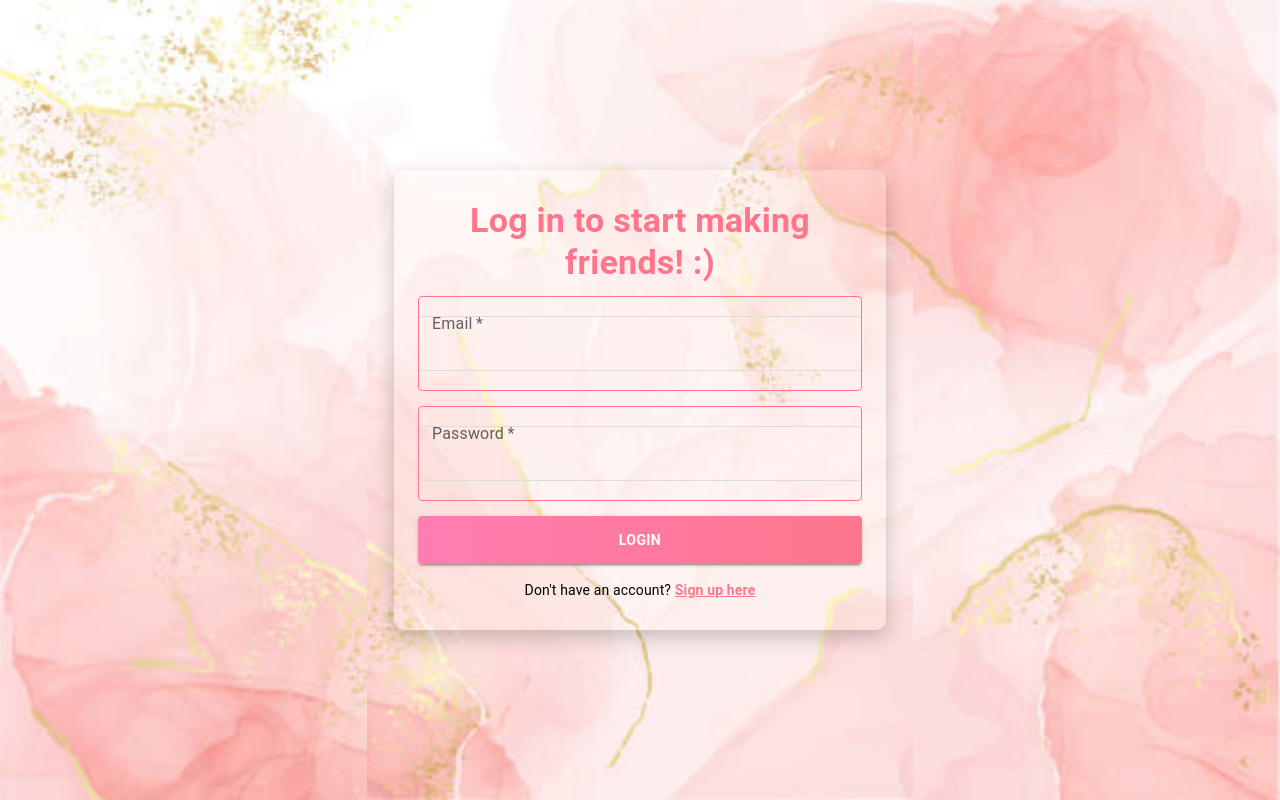
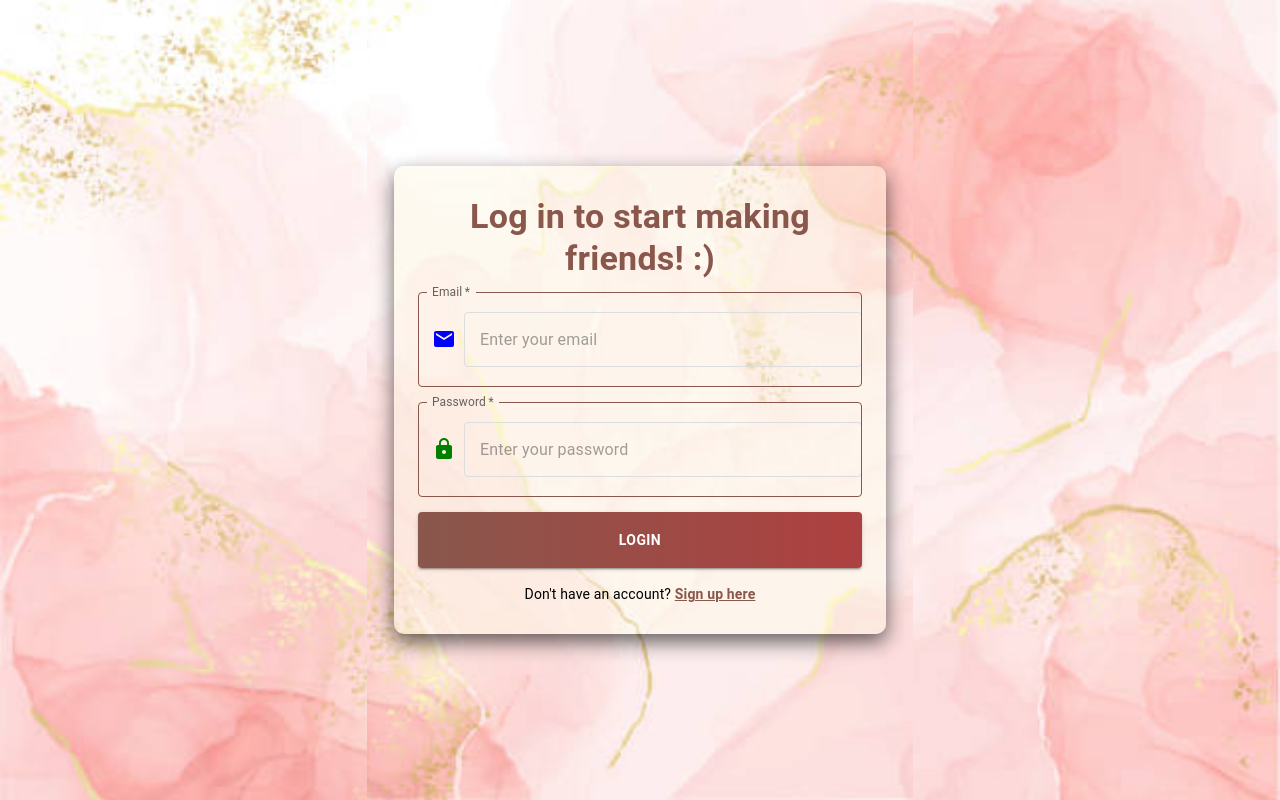
Before and after one commit to Enizeqo28/front-end, a React (Create React App) app: page /login in a window 1280 px wide. Built offline with nearby package versions, Linux system fonts and the light colour scheme.

Commit message:
edited Login page to have icons

```diff
--- a/src/components/LoginForm.js
+++ b/src/components/LoginForm.js
@@ -1,7 +1,8 @@
 import React, { useState } from 'react';
-import { TextField, Button, Container, Typography, Box } from '@mui/material';
+import { TextField, Button, Container, Typography, Box, InputAdornment } from '@mui/material';
 import { styled } from '@mui/material/styles';
 import { useNavigate } from 'react-router-dom';
+import { Email, Lock } from '@mui/icons-material';
 import peachImage from "../peach.jpg"; // Ensure correct path
 
 const BackgroundContainer = styled("div")({
@@ -23,10 +24,10 @@ const Overlay = styled("div")({
 });
 
 const FormContainer = styled(Container)({
-  background: "rgba(253, 252, 230, 0.15)",
+  background: "rgba(253, 252, 230, 0.4)",
   padding: "30px",
   borderRadius: "10px",
-  boxShadow: "0px 8px 20px rgba(0, 0, 0, 0.2)",
+  boxShadow: "0px 8px 20px rgba(0, 0, 0, 0.6)",
   width: "90%",
   maxWidth: "600px",
   minWidth: "450px",
@@ -35,22 +36,22 @@ const FormContainer = styled(Container)({
 });
 
 const StyledButton = styled(Button)({
-  background: "linear-gradient(to right, #ff7eb3, #ff758c)",
+  background: "linear-gradient(to right, #89574c, #ae4040)",
   color: "white",
   fontWeight: "bold",
-  padding: "12px",
+  padding: "16px",
   transition: "0.3s",
   "&:hover": {
-    background: "linear-gradient(to right, #ff758c, #ff7eb3)",
+    background: "linear-gradient(to right, #ae4040, #89574c)",
     transform: "scale(1.05)",
   },
 });
 
 const StyledTextField = styled(TextField)({
   "& .MuiOutlinedInput-root": {
-    "& fieldset": { borderColor: "#ff758c" },
-    "&:hover fieldset": { borderColor: "#ff7eb3" },
-    "&.Mui-focused fieldset": { borderColor: "#ff7eb3", borderWidth: "5px" },
+    "& fieldset": { borderColor: "#89574c" },
+    "&:hover fieldset": { borderColor: "#89574c" },
+    "&.Mui-focused fieldset": { borderColor: "#89574c", borderWidth: "5px" },
   },
 });
 
@@ -78,7 +79,7 @@ const LoginForm = () => {
     <BackgroundContainer>
       <Overlay />
       <FormContainer>
-        <Typography variant="h4" gutterBottom style={{ fontWeight: "bold", color: "#ff758c" }}>
+        <Typography variant="h4" gutterBottom style={{ fontWeight: "bold", color: "#89574c" }}>
           Log in to start making friends! :)
         </Typography>
         <form onSubmit={handleSubmit} style={{ display: "flex", flexDirection: "column", gap: "15px" }}>
@@ -92,6 +93,13 @@ const LoginForm = () => {
             fullWidth
             error={!!errorMessage}
             helperText={errorMessage && "Please fill in both fields"}
+            InputProps={{
+              startAdornment: (
+                <InputAdornment position="start">
+                  <Email style={{ color: "blue" }} />
+                </InputAdornment>
+              ),
+            }}
           />
           <StyledTextField
             label="Password"
@@ -103,12 +111,19 @@ const LoginForm = () => {
             fullWidth
             error={!!errorMessage}
             helperText={errorMessage && "Please fill in both fields"}
+            InputProps={{
+              startAdornment: (
+                <InputAdornment position="start">
+                  <Lock style={{ color: "green" }} />
+                </InputAdornment>
+              ),
+            }}
           />
           <StyledButton variant="contained" type="submit">Login</StyledButton>
         </form>
         <Box mt={2}>
           <Typography variant="body2">
-            Don't have an account? <a href="/signup" style={{ color: "#ff758c", fontWeight: "bold" }}>Sign up here</a>
+            Don't have an account? <a href="/signup" style={{ color: "#89574c", fontWeight: "bold" }}>Sign up here</a>
           </Typography>
         </Box>
       </FormContainer>
```
